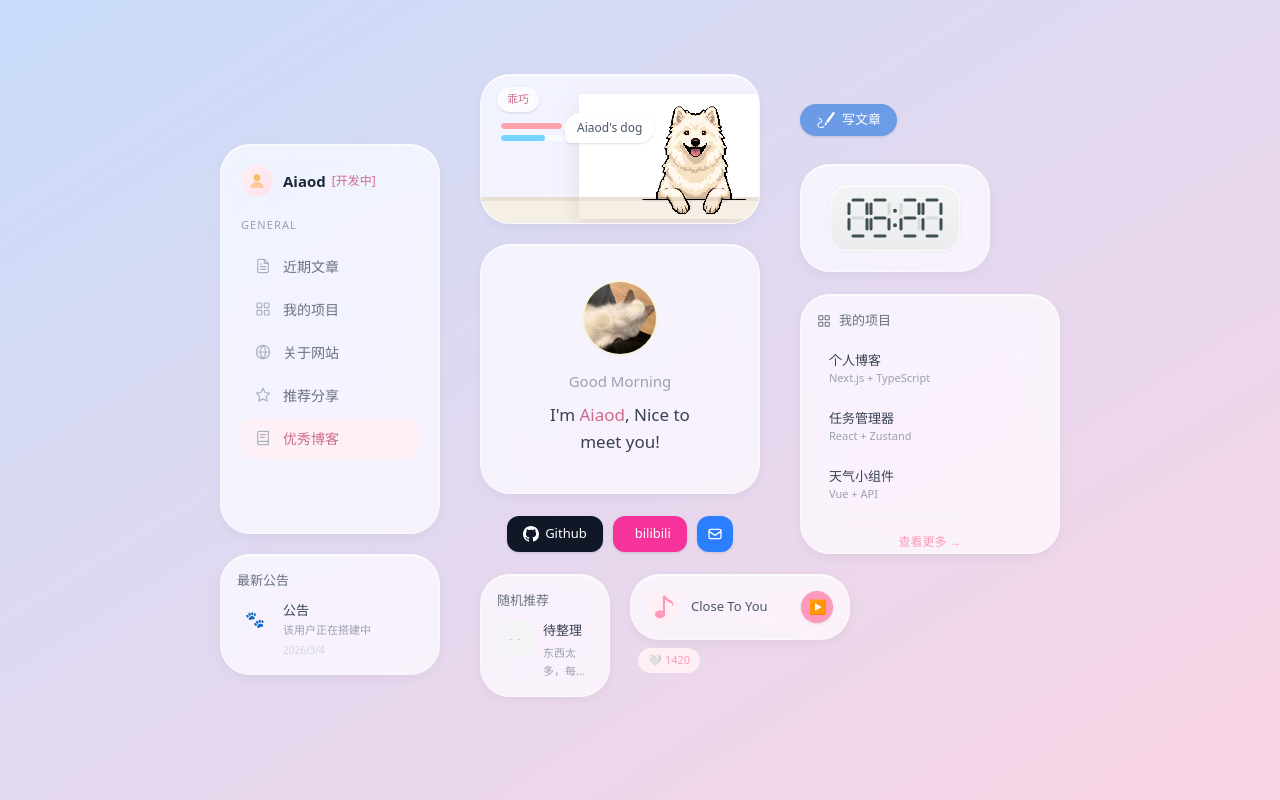
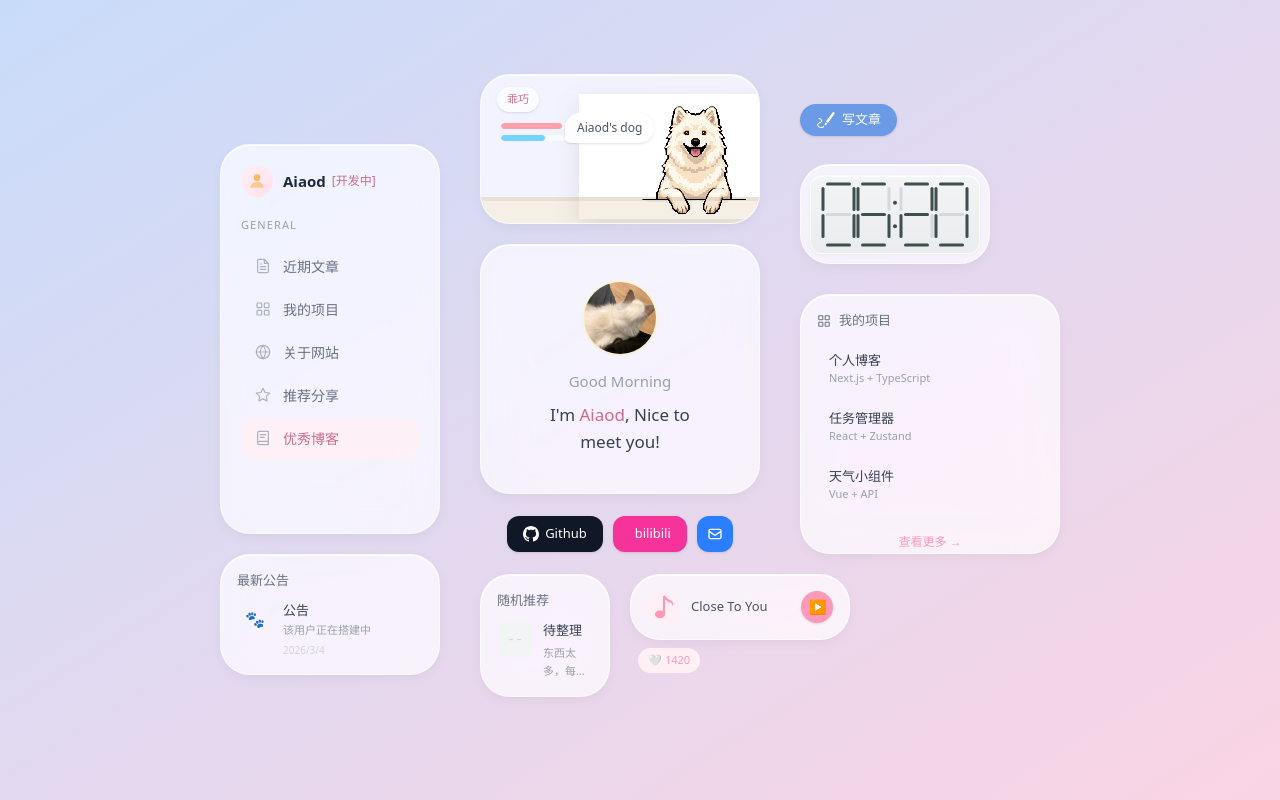
Before and after one commit to aiaod1009/about-me, a Next.js app: page / in a window 1280 px wide. Built offline with nearby package versions, Linux system fonts and the light colour scheme.

Commit message:
闹钟大小

```diff
--- a/components/widgets/ClockWidget.tsx
+++ b/components/widgets/ClockWidget.tsx
@@ -2,11 +2,11 @@
 
 import { useState, useEffect } from "react";
 
-// Refined 7-segment LCD display - fits within 190x90px container
-const DIGIT_W = 22;
-const DIGIT_H = 40;
+// Refined 7-segment LCD display - fits within container (190x90 - p-5 padding = 150x50)
+const DIGIT_W = 35;
+const DIGIT_H = 65;
 const SEG_THICKNESS = 3;
-const SEG_GAP = 1.5;
+const SEG_GAP = 2;
 
 // 7-segment patterns: [a(top), b(top-right), c(bottom-right), d(bottom), e(bottom-left), f(top-left), g(middle)]
 const DIGIT_MAP: Record<string, boolean[]> = {
@@ -84,9 +84,9 @@ export default function ClockWidget() {
   const minutes = time.getMinutes().toString().padStart(2, "0");
 
   return (
-    <div className="widget-card p-5 flex items-center justify-center">
+    <div className="widget-card p-5 flex items-center justify-center h-[100px] overflow-hidden">
       <div
-        className="flex items-center rounded-[18px] px-4 py-3"
+        className="flex items-center rounded-[12px] px-2.5 py-1.5"
         style={{
           background: "linear-gradient(180deg, #f2f4f5 0%, #eaeced 100%)",
           boxShadow: "0 1px 4px rgba(0,0,0,0.04), inset 0 1px 0 rgba(255,255,255,0.9)",
```
